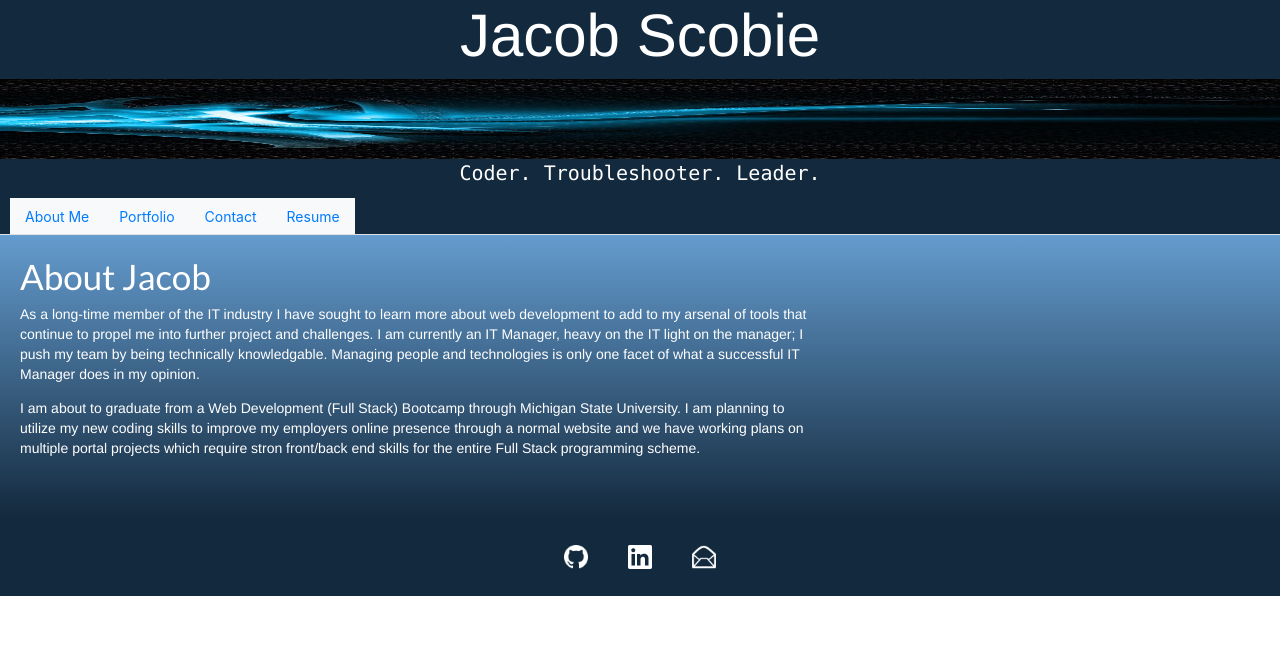
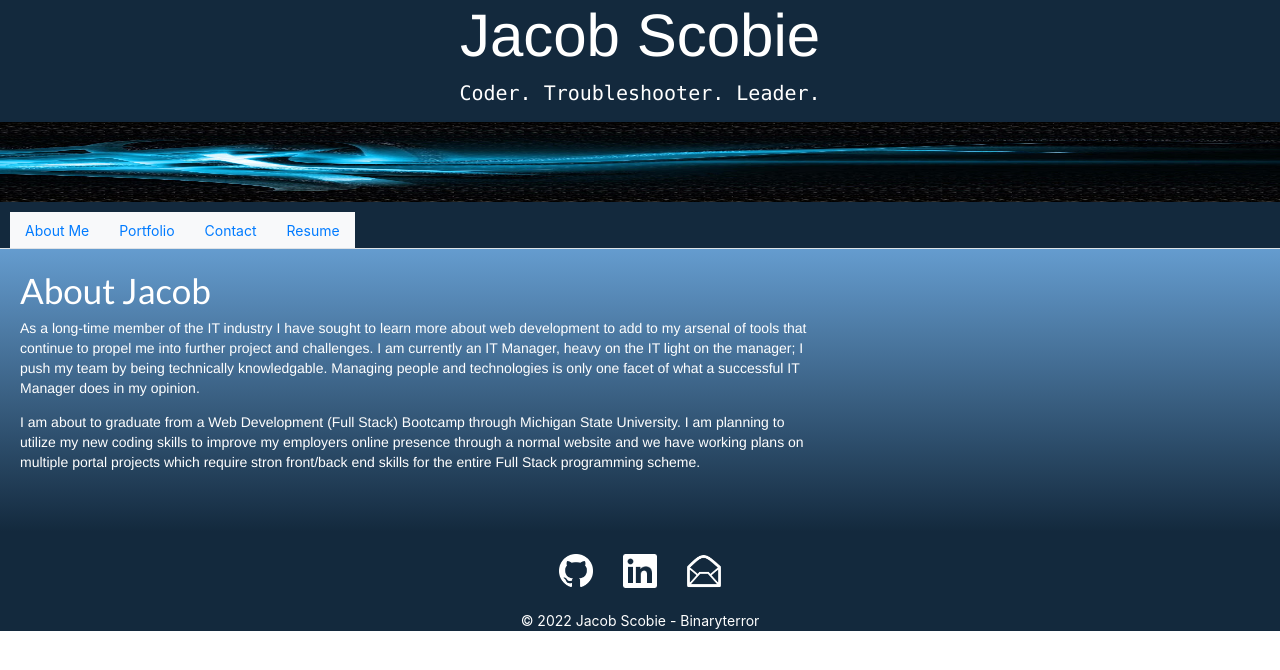
Before and after one commit to jscobie/Reactive-Portfolio, a React (Create React App) app: page / in a window 1280 px wide. Shown: the top 670 px of the page. Built offline with nearby package versions, Linux system fonts and the light colour scheme.

Commit message:
adjusting some styling

```diff
--- a/src/components/Footer.js
+++ b/src/components/Footer.js
@@ -6,10 +6,15 @@ import emaillogo from '../assets/email-64.png';
 
 export default function Footer() {
     return (
-      <div className='d-flex justify-content-center p-2' style={{ "backgroundColor":"#13293d" }}>
-        <a href="https://github.com/jscobie" alt="Link to GitHub account"><img style={{ "padding":"20px" }} src={githublogo} alt="Link to GitHub account" width="64"></img></a>
-        <a href="https://www.linkedin.com/in/jacobscobie/" alt="Link to LinkedIn"><img style={{ "padding":"20px" }} src={linkedinlogo} alt="LinkedIn account" width="64"></img></a>
-        <a href="mailto:jacob.scobie@gmail.com" alt="Link to email"><img style={{ "padding":"20px" }} src={emaillogo} alt="Email Jacob" width="64"></img></a>
+      <div>
+        <div className='d-flex justify-content-center p-2' style={{ "backgroundColor":"#13293d" }}>
+        <a href="https://github.com/jscobie" alt="Link to GitHub account"><img style={{ "padding":"15px" }} src={githublogo} alt="Link to GitHub account" width="64"></img></a>
+        <a href="https://www.linkedin.com/in/jacobscobie/" alt="Link to LinkedIn"><img style={{ "padding":"15px" }} src={linkedinlogo} alt="LinkedIn account" width="64"></img></a>
+        <a href="mailto:jacob.scobie@gmail.com" alt="Link to email"><img style={{ "padding":"15px" }} src={emaillogo} alt="Email Jacob" width="64"></img></a>
         </div>
+        <div className='d-flex justify-content-center' style={{ "backgroundColor":"#13293d", "color": "white" }}>
+        &copy; 2022 Jacob Scobie - Binaryterror
+        </div>
+      </div>
     );
   }
--- a/src/components/Header.js
+++ b/src/components/Header.js
@@ -7,10 +7,11 @@ export default function Header() {
             <h1 className='d-flex justify-content-center' style={{ fontSize: '60px', fontFamily: 'Helvetica'}}>
               Jacob Scobie
             </h1>
-            <img style={{ "padding": "0 0 0", "height":"80px","width":"100%","backgroundSize":"cover","backgroundPosition":"center" }} src={banner} alt="Link to GitHub" width="25"></img>
+
             <p className='d-flex justify-content-center' style={{ fontSize: '20px', fontFamily: 'Lucida Console'}}>
               Coder. Troubleshooter. Leader.
             </p>
+            <img style={{ "padding": "0 0 0", "height":"80px","width":"100%","backgroundSize":"cover","backgroundPosition":"center" }} src={banner} alt="Link to GitHub" width="25"></img>
         </div>
     );
 }
--- a/src/components/PortfolioContainer.js
+++ b/src/components/PortfolioContainer.js
@@ -31,7 +31,7 @@ export default function PortfolioContainer() {
   return (
     <div>
       <Header />
-      <div style={{ "backgroundImage":"linear-gradient(to top, #13293d, #72afe7)" }}>
+      <div style={{ "backgroundImage":"linear-gradient(to top, #13293d, #72afe7)", "height":"100%" }}>
       <NavTabs currentPage={currentPage} handlePageChange={handlePageChange} />
       {renderPage()}
       </div>
--- a/src/components/Project.js
+++ b/src/components/Project.js
@@ -4,7 +4,7 @@ import gitlogo from '../assets/GitHub-Mark-Light-64px.png';
 export default function Project(props) {
     return (
         <div className="col-md-6">
-            <a href={props.project} alt={props.projectAlt}><img style={{ "marginBottom":"5px", "border":"5px solid #a8dadc","borderRadius":"3px","opacity":"1","width":"375px" }} src={props.img} alt={props.imgAlt}></img></a>
+            <a href={props.project} alt={props.projectAlt}><img style={{ "marginBottom":"5px", "border":"5px solid #a8dadc","borderRadius":"3px","opacity":"1","width":"375px", 'height':'150px' }} src={props.img} alt={props.imgAlt}></img></a>
              <div style={{display: 'flex', justifyContent: 'space-between'}}>
                 <p><a style={{ "fontSize":"1.3rem","fontFamily":"Helvetica" }} href={props.project} alt={props.projectAlt}><b>{props.projectTitle}</b></a></p>
                 <p><a href={props.gitHubRepo} title={props.gitHubAlt}><img src={gitlogo} alt="Link to GitHub" width="25"></img></a></p>
```
